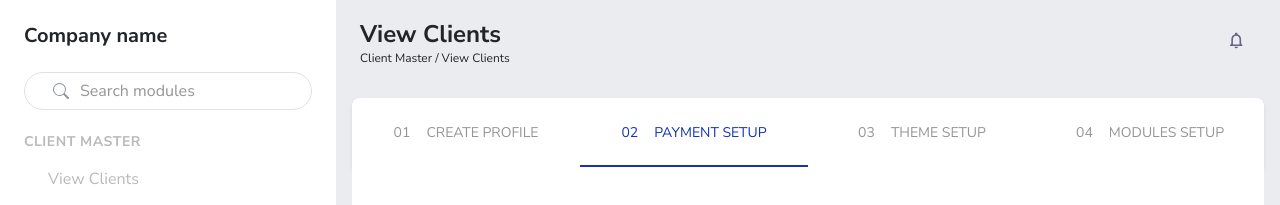
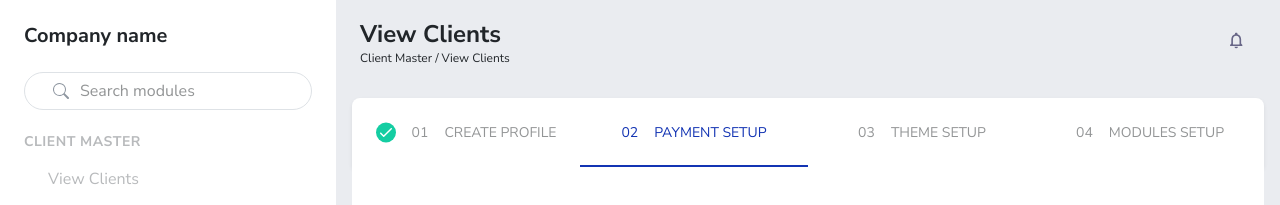
Before and after one commit to bhatshakran/vouch-adminpanel, a React (Vite) app: page /add/paymentsetup in a window 1280 px wide. Shown: the top 205 px of the page. Built offline with nearby package versions, Linux system fonts and the light colour scheme; sample sign-in values are in the browser's storage.

Commit message:
Success state added

```diff
--- a/src/routes/Dashboard/Clients/AddClient/CreateProfile/CreateProfile.jsx
+++ b/src/routes/Dashboard/Clients/AddClient/CreateProfile/CreateProfile.jsx
@@ -1,4 +1,5 @@
 import React from 'react';
+import { Link } from 'react-router-dom';
 import InputGroup from '../../../../../components/InputGroup';
 import SelectInput from '../../../../../components/SelectInput';
 import add from '../images/addcom.png';
@@ -89,7 +90,10 @@ const CreateProfile = () => {
         </div>
 
         <div className='mt-3 mx-3 d-flex flex-wrap gap-4 nunito'>
-          <button className='btn primarybg  text-white d-flex gap-2 align-items-center'>
+          <Link
+            to='/add/paymentsetup'
+            className='btn primarybg  text-white d-flex gap-2 align-items-center'
+          >
             <span>Save & Continue</span>
             <span>
               <svg
@@ -105,7 +109,7 @@ const CreateProfile = () => {
                 />
               </svg>
             </span>
-          </button>
+          </Link>
           <button className='btn primarycolor  text-white d-flex gap-2 align-items-end'>
             <span className='my-0'>
               <svg
--- a/src/routes/Dashboard/Clients/AddClient/Header/Header.jsx
+++ b/src/routes/Dashboard/Clients/AddClient/Header/Header.jsx
@@ -4,6 +4,7 @@ import { Link, useLocation } from 'react-router-dom';
 const Header = () => {
   const { pathname } = useLocation();
   console.log(pathname.split('/').includes('add'));
+  const splitArr = pathname.split('/');
   return (
     <div
       className={`bg-white d-flex flex-wrap   w-100 justify-content-start pt-4  nunito mt-4 rounded-top-3 shadow-sm ${
@@ -14,8 +15,7 @@ const Header = () => {
       <Link
         to='/add/createprofile'
         className={`w-50 mb-4 lg-mb-0 lg-w-25 d-flex px-3 justify-content-start justify-content-lg-center  pb-4 ${
-          pathname.split('/').includes('createprofile') &&
-          'primarycolor primaryborder'
+          splitArr.includes('createprofile') && 'primarycolor primaryborder'
         } `}
         style={{ textDecoration: 'none', color: '#939596' }}
       >
@@ -23,6 +23,23 @@ const Header = () => {
           className='my-0 d-flex gap-3 sm-gap-1  xs-f-10'
           style={{ fontSize: '14px' }}
         >
+          {splitArr.includes('paymentsetup') |
+          splitArr.includes('themesetup') |
+          splitArr.includes('modulesetup') ? (
+            <svg
+              width='20'
+              height='21'
+              viewBox='0 0 20 21'
+              fill='none'
+              xmlns='http://www.w3.org/2000/svg'
+            >
+              <rect y='0.5' width='20' height='20' rx='10' fill='#14CDA2' />
+              <path
+                d='M7.70457 13.2784L5.21934 10.7932C4.94002 10.5139 4.48881 10.5139 4.20949 10.7932C3.93017 11.0725 3.93017 11.5237 4.20949 11.803L7.20322 14.7968C7.48254 15.0761 7.93375 15.0761 8.21307 14.7968L15.7905 7.21934C16.0698 6.94002 16.0698 6.48881 15.7905 6.20949C15.5112 5.93017 15.06 5.93017 14.7807 6.20949L7.70457 13.2784Z'
+                fill='white'
+              />
+            </svg>
+          ) : null}
           <span>01</span>
           <span>CREATE PROFILE</span>
         </p>
@@ -30,8 +47,7 @@ const Header = () => {
       <Link
         to='/add/paymentsetup'
         className={`w-50 lg-w-25 mb-4 lg-mb-0 pb-2 d-flex px-3 justify-content-start justify-content-lg-center ${
-          pathname.split('/').includes('paymentsetup') &&
-          'primarycolor primaryborder'
+          splitArr.includes('paymentsetup') && 'primarycolor primaryborder'
         }`}
         style={{ textDecoration: 'none', color: '#939596' }}
       >
@@ -39,6 +55,22 @@ const Header = () => {
           className='my-0 d-flex sm-gap-1 gap-3 xs-f-10'
           style={{ fontSize: '14px' }}
         >
+          {splitArr.includes('themesetup') |
+          splitArr.includes('modulesetup') ? (
+            <svg
+              width='20'
+              height='21'
+              viewBox='0 0 20 21'
+              fill='none'
+              xmlns='http://www.w3.org/2000/svg'
+            >
+              <rect y='0.5' width='20' height='20' rx='10' fill='#14CDA2' />
+              <path
+                d='M7.70457 13.2784L5.21934 10.7932C4.94002 10.5139 4.48881 10.5139 4.20949 10.7932C3.93017 11.0725 3.93017 11.5237 4.20949 11.803L7.20322 14.7968C7.48254 15.0761 7.93375 15.0761 8.21307 14.7968L15.7905 7.21934C16.0698 6.94002 16.0698 6.48881 15.7905 6.20949C15.5112 5.93017 15.06 5.93017 14.7807 6.20949L7.70457 13.2784Z'
+                fill='white'
+              />
+            </svg>
+          ) : null}
           <span>02</span>
           <span>PAYMENT SETUP</span>
         </p>
@@ -46,8 +78,7 @@ const Header = () => {
       <Link
         to='/add/themesetup'
         className={`w-50 lg-w-25 mb-4  lg-mb-0 pb-2 d-flex px-3 justify-content-start justify-content-lg-center ${
-          pathname.split('/').includes('themesetup') &&
-          'primarycolor primaryborder'
+          splitArr.includes('themesetup') && 'primarycolor primaryborder'
         }`}
         style={{ textDecoration: 'none', color: '#939596' }}
       >
@@ -55,6 +86,21 @@ const Header = () => {
           className='my-0 d-flex gap-3 sm-gap-1  xs-f-10'
           style={{ fontSize: '14px' }}
         >
+          {splitArr.includes('modulesetup') && (
+            <svg
+              width='20'
+              height='21'
+              viewBox='0 0 20 21'
+              fill='none'
+              xmlns='http://www.w3.org/2000/svg'
+            >
+              <rect y='0.5' width='20' height='20' rx='10' fill='#14CDA2' />
+              <path
+                d='M7.70457 13.2784L5.21934 10.7932C4.94002 10.5139 4.48881 10.5139 4.20949 10.7932C3.93017 11.0725 3.93017 11.5237 4.20949 11.803L7.20322 14.7968C7.48254 15.0761 7.93375 15.0761 8.21307 14.7968L15.7905 7.21934C16.0698 6.94002 16.0698 6.48881 15.7905 6.20949C15.5112 5.93017 15.06 5.93017 14.7807 6.20949L7.70457 13.2784Z'
+                fill='white'
+              />
+            </svg>
+          )}
           <span>03</span>
           <span>THEME SETUP</span>
         </p>
@@ -62,8 +108,7 @@ const Header = () => {
       <Link
         to='/add/modulesetup'
         className={`w-50 lg-w-25 mb-4  lg-mb-0 pb-2 d-flex px-3 justify-content-start justify-content-lg-center ${
-          pathname.split('/').includes('modulesetup') &&
-          'primarycolor primaryborder'
+          splitArr.includes('modulesetup') && 'primarycolor primaryborder'
         }`}
         style={{ textDecoration: 'none', color: '#939596' }}
       >
--- a/src/routes/Dashboard/Clients/AddClient/PaymentSetup/PaymentSetup.jsx
+++ b/src/routes/Dashboard/Clients/AddClient/PaymentSetup/PaymentSetup.jsx
@@ -1,4 +1,5 @@
 import React from 'react';
+import { Link } from 'react-router-dom';
 import InputGroup from '../../../../../components/InputGroup';
 import SelectInput from '../../../../../components/SelectInput';
 
@@ -146,7 +147,10 @@ const PaymentSetup = () => {
         </div>
 
         <div className='mt-5 mx-3 d-flex flex-wrap gap-4 nunito'>
-          <button className='btn primarybg  text-white d-flex gap-2 align-items-center'>
+          <Link
+            to='/add/themesetup'
+            className='btn primarybg  text-white d-flex gap-2 align-items-center'
+          >
             <span>Save & Continue</span>
             <span>
               <svg
@@ -162,7 +166,7 @@ const PaymentSetup = () => {
                 />
               </svg>
             </span>
-          </button>
+          </Link>
           <button className='btn primarycolor  text-white d-flex gap-2 align-items-end'>
             <span className='my-0'>
               <svg
--- a/src/routes/Dashboard/Clients/AddClient/ThemeSetup/ThemeSetup.jsx
+++ b/src/routes/Dashboard/Clients/AddClient/ThemeSetup/ThemeSetup.jsx
@@ -1,4 +1,5 @@
 import React from 'react';
+import { Link } from 'react-router-dom';
 
 const ThemeSetup = () => {
   return (
@@ -156,7 +157,10 @@ const ThemeSetup = () => {
         </div>
 
         <div className='mt-4 mx-3 d-flex flex-wrap gap-4 nunito'>
-          <button className='btn primarybg  text-white d-flex gap-2 align-items-center'>
+          <Link
+            to='/add/modulesetup'
+            className='btn primarybg  text-white d-flex gap-2 align-items-center'
+          >
             <span>Save & Continue</span>
             <span>
               <svg
@@ -172,7 +176,7 @@ const ThemeSetup = () => {
                 />
               </svg>
             </span>
-          </button>
+          </Link>
           <button className='btn primarycolor  text-white d-flex gap-2 align-items-end'>
             <span className='my-0'>
               <svg
--- a/src/routes/Login.jsx
+++ b/src/routes/Login.jsx
@@ -9,8 +9,6 @@ export async function action({ request, params }) {
   const email = formData.get('username');
   const password = formData.get('password');
   const errors = {};
-
-  console.log(email);
 
   // validate the fields
   if (typeof email !== 'string' || !email.includes('@')) {
```
